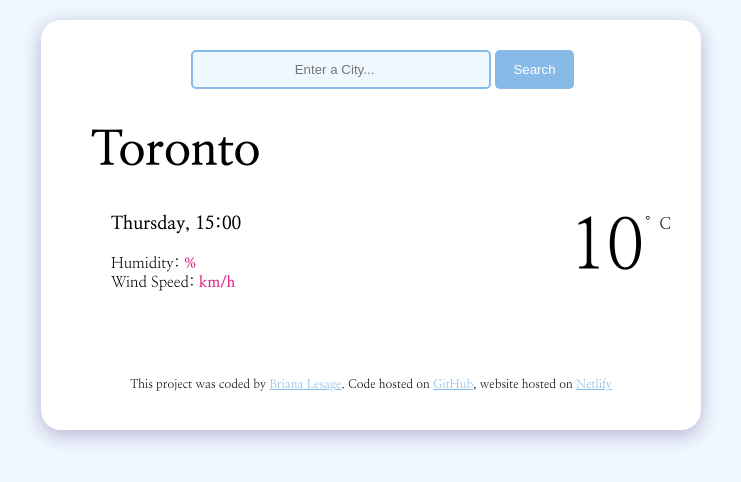
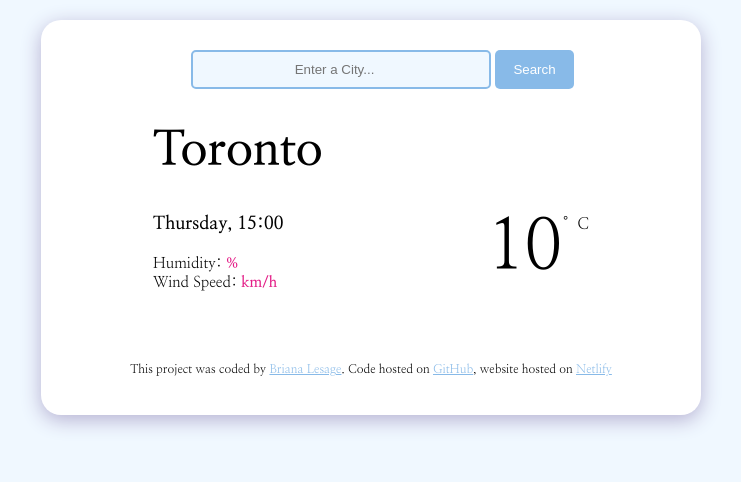
Before and after one commit to Binaakwe/week7-weather-project, a plain HTML site: page index.html in a window 1280 px wide. Shown: the whole page, without its empty margins (269-1010 px from the left). Drawn offline with nearby package versions, Linux system fonts and the light colour scheme; no server answers.

Commit message:
edited CSS

```diff
--- a/index.html
+++ b/index.html
@@ -27,10 +27,10 @@
     <h3 class="weather-description"> <div id="current-time">Thursday, 15:00</div>
        <div id="description"></div>
     </h3>
-        <ul class="current-weather-details">
-            <li>Humidity: <span id="current-humidity">%</span></li>
-            <li>Wind Speed: <span id="current-windspeed">km/h</span></li>
-        </ul>
+        <div class="current-weather-details">
+            <div>Humidity: <span id="current-humidity">%</span></div>
+            <div>Wind Speed: <span id="current-windspeed">km/h</span></div>
+        </div>
         </div>
         <div class="temperature-container">
             <div id="current-temperature">10</div>
--- a/src/index.css
+++ b/src/index.css
@@ -32,23 +32,23 @@ body {background-color: rgb(240, 248, 255);}
 }
 .current-weather {
     display: flex;
-    justify-content: space-between;
+    justify-content: space-around;
 }
 #city {
     font-size: 48px;
-    padding-left: 20px;
+
 }
 .weather-description {
     font-size: 18px;
-    padding-left: 40px;
+
 }
 #description{
     color:rgb(227, 28, 134)
 }
 .current-weather-details {
-    list-style-type: none;
+
     font-size: 15px;
-    padding-bottom: 30px;
+    margin-bottom: 30px;
 }
 #current-humidity, #current-windspeed {
     color: rgb(227, 28, 134);
@@ -56,6 +56,7 @@ body {background-color: rgb(240, 248, 255);}
 }
 .temperature-container {
     display: flex;
+    justify-content: space-around;
 }
 #current-temperature {
     font-size: 70px;
@@ -66,9 +67,8 @@ body {background-color: rgb(240, 248, 255);}
     margin-top: 125px;
 }
 .temperature-icon {
+    margin-top: 100px;
 
-    margin-top: 100px;
-    padding: 0 20px 0 0;
 }
 .weather-forecast {
     display: flex;
```
